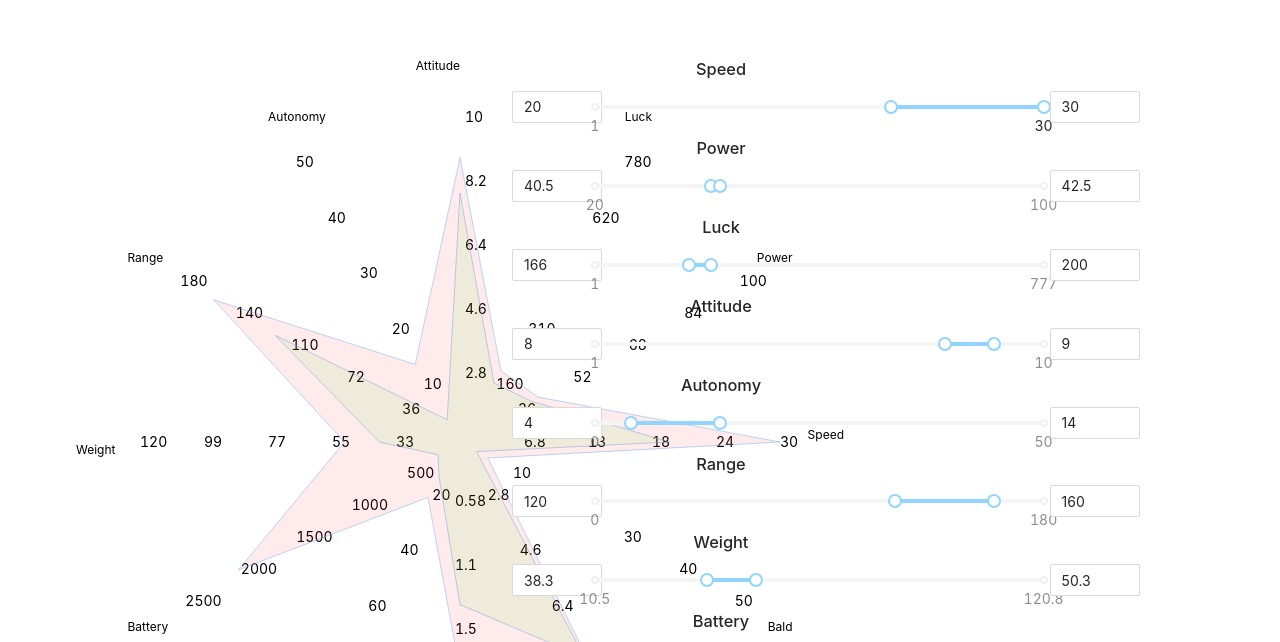
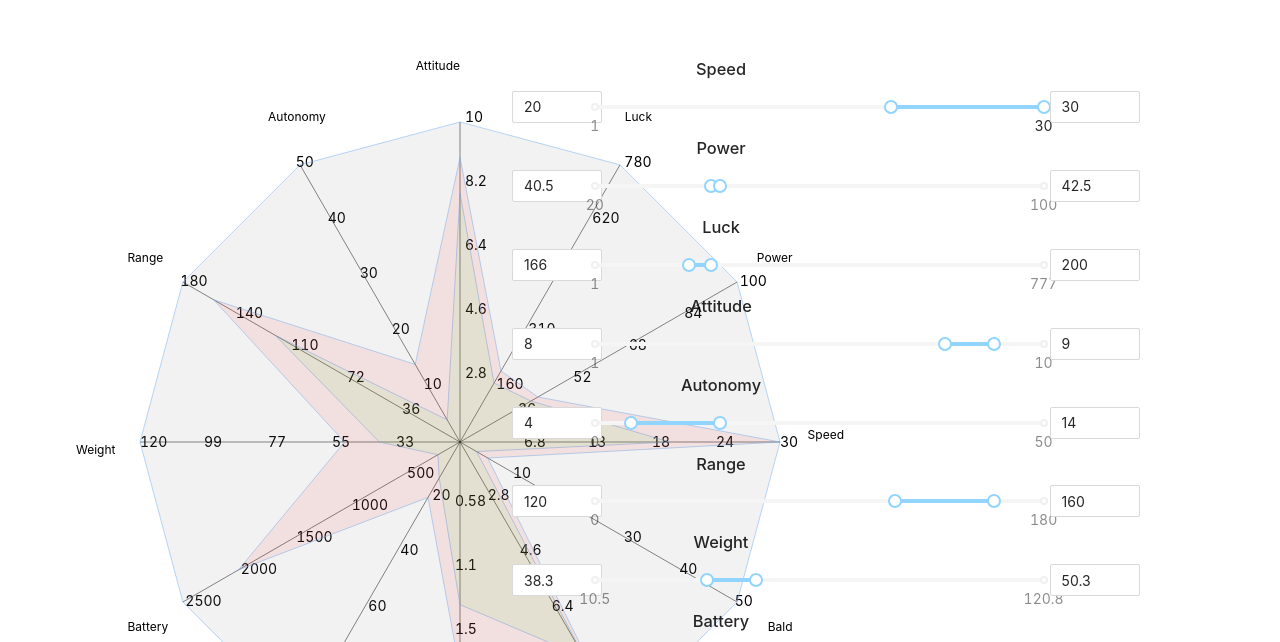
Before and after one commit to RusuVasile0309/RadarChart, a React (Create React App) app: page / in a window 1280 px wide. Shown: the part 158-800 px from the top of the page. Built offline with nearby package versions, Linux system fonts and the light colour scheme.

Commit message:
it works

```diff
--- a/src/RadarComponents.jsx
+++ b/src/RadarComponents.jsx
@@ -7,16 +7,32 @@ const basicFormat = format('.2r');
 const wideFormat = format('.3r');
 
 const RadarComponent = ({ domains, data }) => {
-
+    const borderMaxData = {
+        name: 'Max',
+        Speed: 30,
+        Power: 100,
+        Luck: 777,
+        Attitude: 10,
+        Autonomy: 50,
+        Range: 180,
+        Weight: 120.8,
+        Battery: 2500,
+        Awesomeness: 100,
+        Fair: 2.5,
+        Logical: 10,
+        Bald: 50,
+        fill: 'grey',
+        stroke: 'rgba(114,172,240,1)'
+    }
     return (
         <div style={{ marginLeft: "60px", marginTop: "200px" }}>
             <RadarChart
                 style={{
                     axes: {
                         line: {
-                            fillOpacity: 0.8,
+                            // fill: "black",
                             strokeWidth: 0.5,
-                            strokeOpacity: 0.8
+                            stroke: "black"
                         },
                         ticks: {
                             fillOpacity: 1,
@@ -34,7 +50,7 @@ const RadarComponent = ({ domains, data }) => {
                     }
 
                 }}
-                data={data}
+                data={[...data, borderMaxData]}
                 tickFormat={t => basicFormat(t)}
                 startingAngle={0}
                 renderAxesOverPolygons={true}
```
